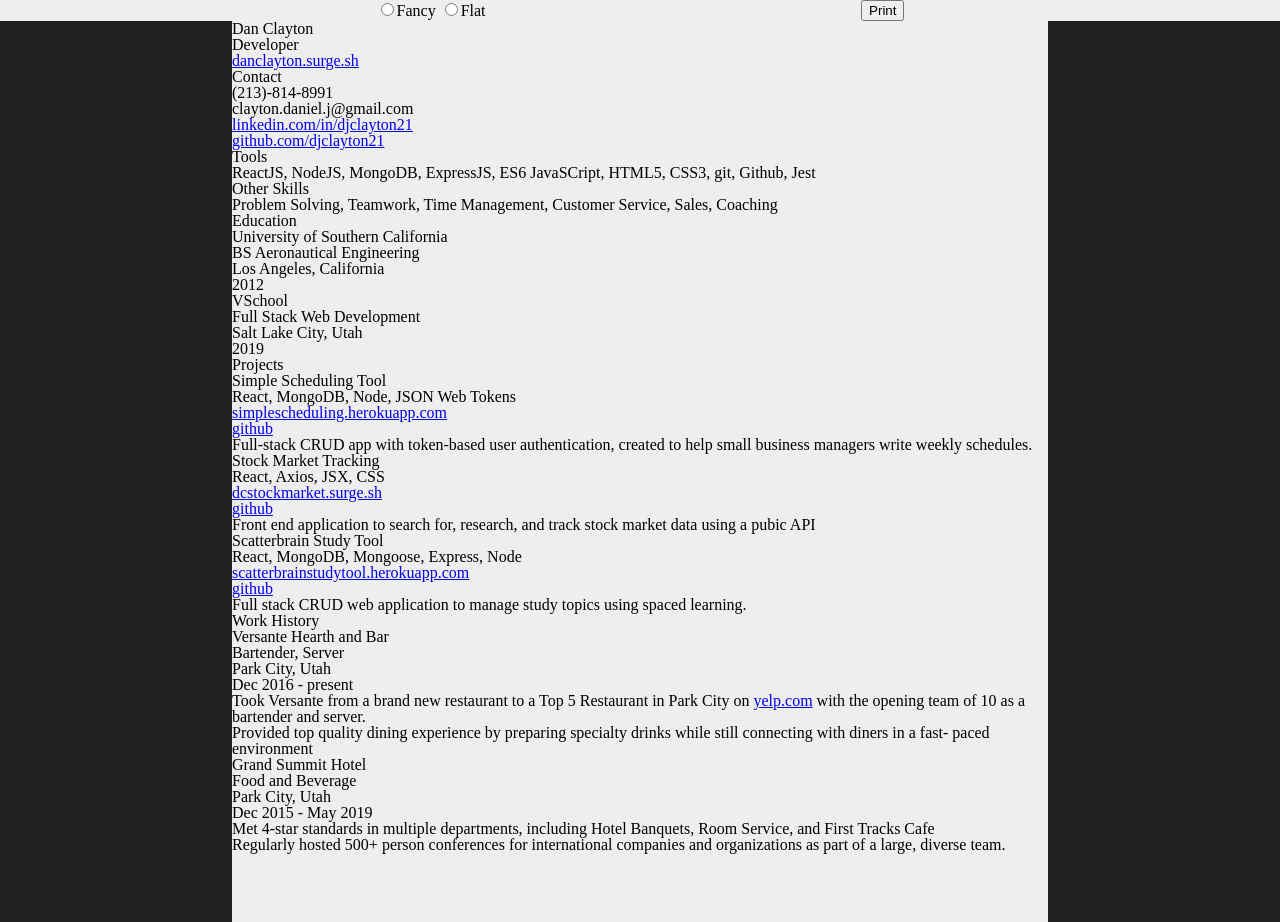
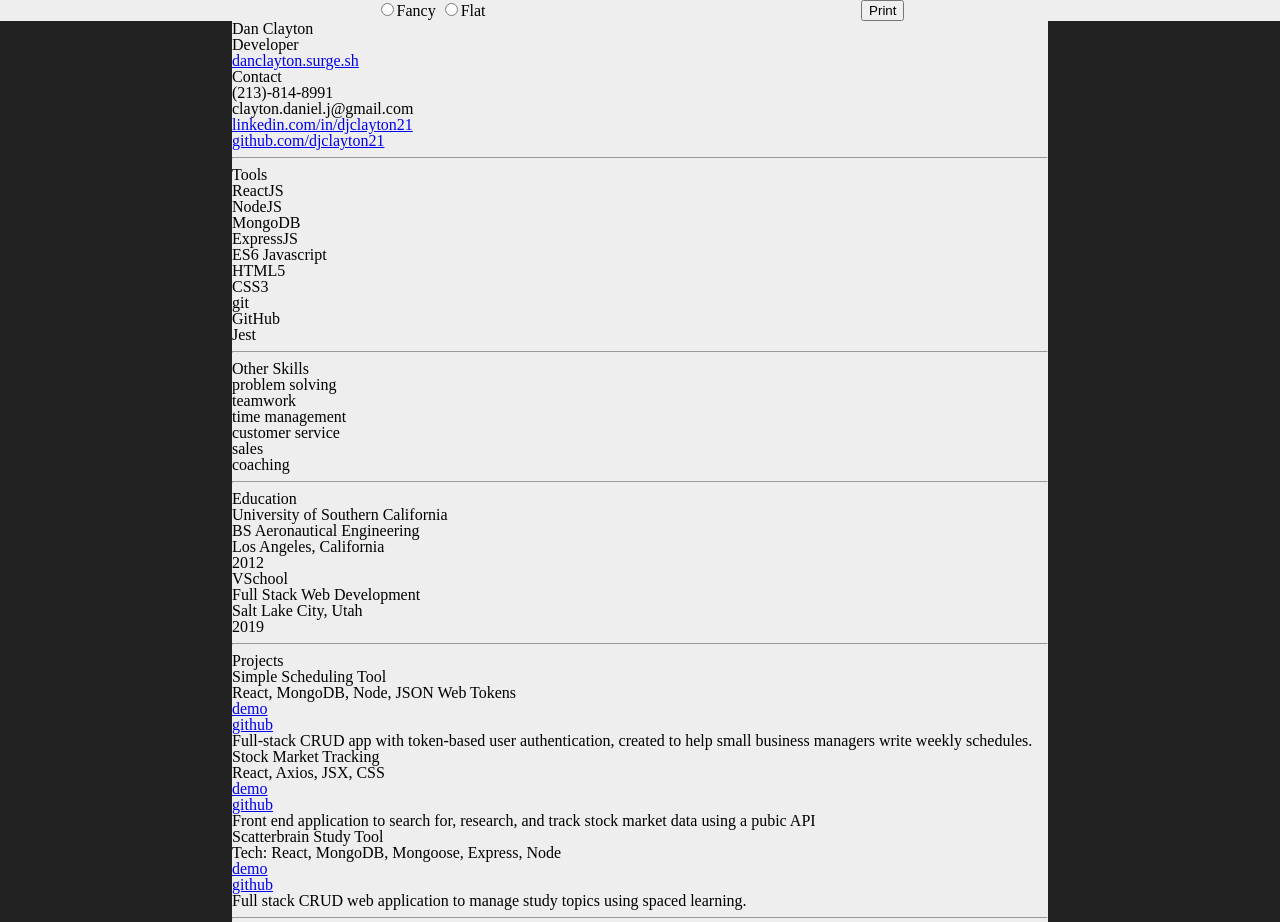
Before and after one commit to djclayton21/resume-builder, a website: page workspace/index.html in a window 1280 px wide. Shown: the top 922 px of the page. Drawn offline with Linux system fonts and the light colour scheme.

Commit message:
updated print style, finished flat style for lists

```diff
--- a/generator/flat.css
+++ b/generator/flat.css
@@ -3,7 +3,7 @@
   font-family: sans-serif;
   color: black;
   background: white;
-  padding: 1in;
+  padding: .5in 1in;
   line-height: 1.2rem;
 }
 
@@ -13,6 +13,7 @@
 #section1 h3 {
   font-size: 1.5rem;
 }
+
 h2 {
   text-transform: uppercase;
   font-size: 1.5rem;
@@ -45,5 +46,18 @@ p:last-child, ul:last-child {
 
 ul {
   list-style: disc inside none;
+  break-inside: avoid-page;
+  display: flex;
+  flex-direction: column;
+  flex-flow: row wrap;
+}
+li {
+  min-width: 50%;
+}
+section {
   break-inside: avoid;
 }
+
+a {
+  color: blue;
+}
--- a/generator/print.css
+++ b/generator/print.css
@@ -9,6 +9,12 @@ body * {
   position: absolute;
   left: 0;
   top: 0;
-  width: 8.5in;
-  height: fit-content;
 }
+@page {
+  size: 8.5in 11in;
+  margin: .5in 0;
+}
+
+@page :first {
+  margin-top: 0;
+}
--- a/workspace/index.html
+++ b/workspace/index.html
@@ -53,21 +53,39 @@
             ><br />
             <a href="http://github.com/djclayton21">github.com/djclayton21</a>
           </p>
+          <hr />
         </section>
+
         <section id="section3">
           <h2 id="tools">Tools</h2>
-          <p>
-            ReactJS, NodeJS, MongoDB, ExpressJS, ES6 JavaSCript, HTML5, CSS3,
-            git, Github, Jest
-          </p>
+          <ul>
+            <li>ReactJS</li>
+            <li>NodeJS</li>
+            <li>MongoDB</li>
+            <li>ExpressJS</li>
+            <li>ES6 Javascript</li>
+            <li>HTML5</li>
+            <li>CSS3</li>
+            <li>git</li>
+            <li>GitHub</li>
+            <li>Jest</li>
+          </ul>
+          <hr />
         </section>
+
         <section id="section4">
           <h2 id="otherskills">Other Skills</h2>
-          <p>
-            Problem Solving, Teamwork, Time Management, Customer Service, Sales,
-            Coaching
-          </p>
+          <ul>
+            <li>problem solving</li>
+            <li>teamwork</li>
+            <li>time management</li>
+            <li>customer service</li>
+            <li>sales</li>
+            <li>coaching</li>
+          </ul>
+          <hr />
         </section>
+
         <section id="section5">
           <h2 id="education">Education</h2>
           <h3 id="universityofsoutherncalifornia">
@@ -84,15 +102,15 @@
             Salt Lake City, Utah<br />
             2019
           </p>
+          <hr />
         </section>
+
         <section id="section6">
           <h2 id="projects">Projects</h2>
           <h3 id="simpleschedulingtool">Simple Scheduling Tool</h3>
           <p>
             <strong>React, MongoDB, Node, JSON Web Tokens</strong><br />
-            <a href="http://simplescheduling.herokuapp.com"
-              >simplescheduling.herokuapp.com</a
-            ><br />
+            <a href="http://simplescheduling.herokuapp.com">demo</a><br />
             <a href="http://github.com/djclayton21/scheduling-tool">github</a>
           </p>
           <p>
@@ -102,8 +120,7 @@
           <h3 id="stockmarkettracking">Stock Market Tracking</h3>
           <p>
             <strong>React, Axios, JSX, CSS</strong><br />
-            <a href="http://dcstockmarket.surge.sh">dcstockmarket.surge.sh</a
-            ><br />
+            <a href="http://dcstockmarket.surge.sh">demo</a><br />
             <a href="http://github.com/djclayton21/scheduling-tool">github</a>
           </p>
           <p>
@@ -112,17 +129,17 @@
           </p>
           <h3 id="scatterbrainstudytool">Scatterbrain Study Tool</h3>
           <p>
-            <strong>React, MongoDB, Mongoose, Express, Node</strong><br />
-            <a href="http://scatterbrainstudytool.herokuapp.com"
-              >scatterbrainstudytool.herokuapp.com</a
-            ><br />
+            <strong>Tech:</strong> React, MongoDB, Mongoose, Express, Node<br />
+            <a href="http://scatterbrainstudytool.herokuapp.com">demo</a><br />
             <a href="github.com/djclayton21/scatterbrain-study-app">github</a>
           </p>
           <p>
             Full stack CRUD web application to manage study topics using spaced
             learning.
           </p>
+          <hr />
         </section>
+
         <section id="section7">
           <h2 id="workhistory">Work History</h2>
           <h3 id="versantehearthandbar">Versante Hearth and Bar</h3>
```
